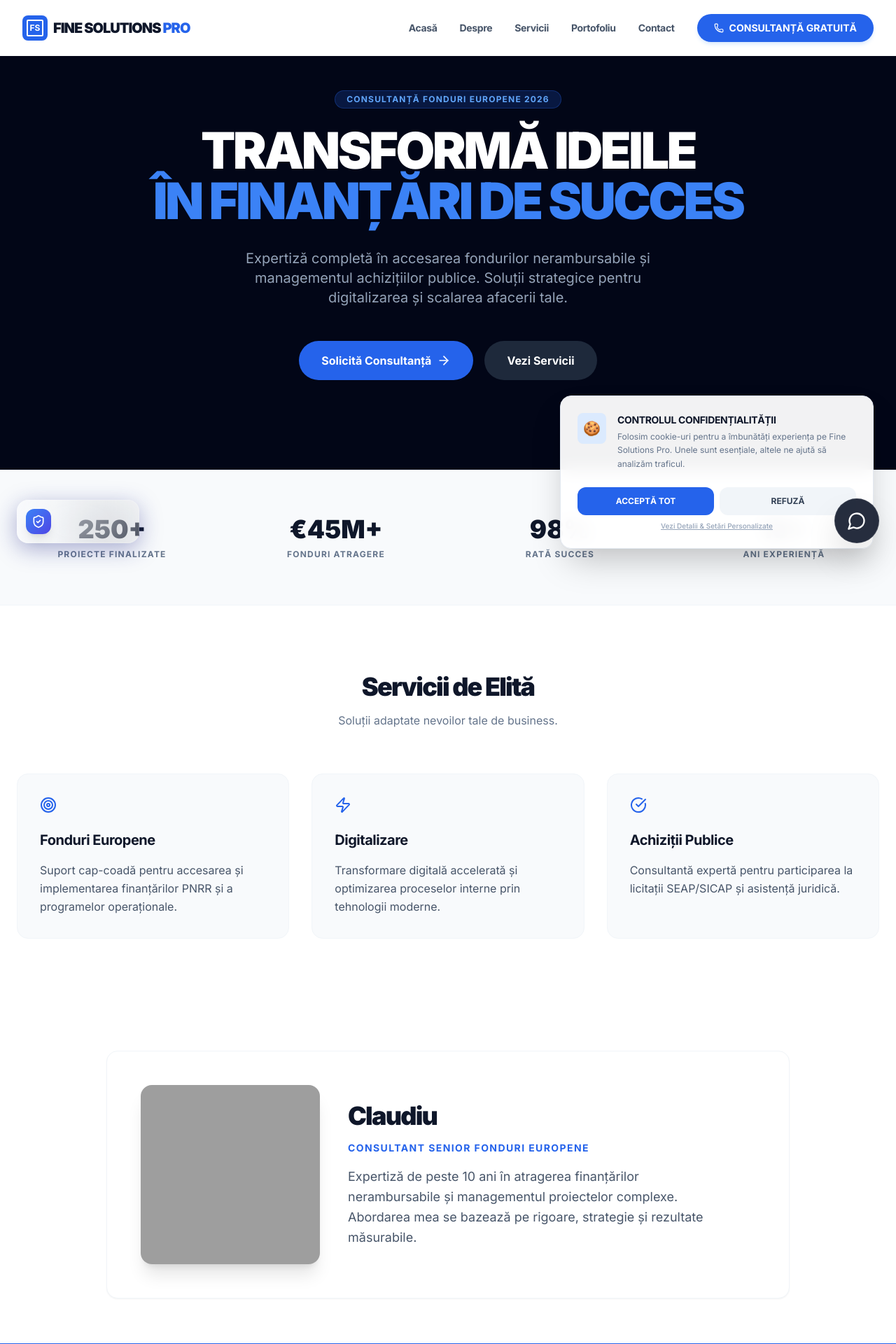
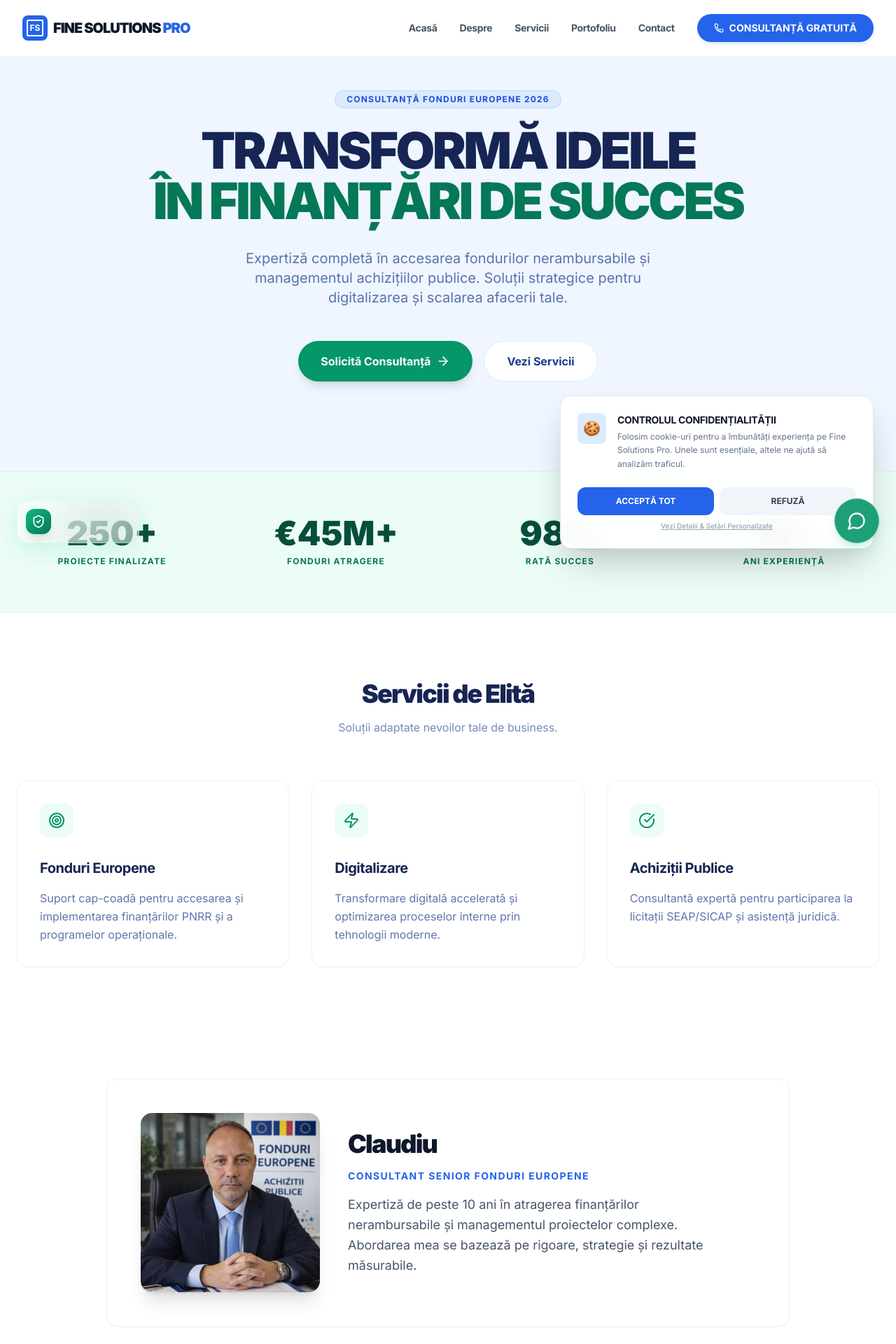
Before and after one commit to evialbert/FSPro, a Next.js app: page / in a window 1280 px wide. Shown: the top 1920 px of the page at 70% size. Built offline with nearby package versions, Linux system fonts and the light colour scheme; grey boxes are pictures that could not be loaded.

Commit message:
Update design: Paleta pastel blue & emerald olive

```diff
--- a/app/page.tsx
+++ b/app/page.tsx
@@ -7,67 +7,67 @@ export default function HomePage() {
   return (
     <main className="min-h-screen bg-white">
 
-      {/* 1. HERO SECTION - Impact vizual */}
-      <section className="bg-slate-950 text-white py-24 md:py-32 px-6">
+      {/* 1. HERO SECTION - Albastru Pastel (Calm, Încredere) */}
+      <section className="bg-blue-50 text-blue-950 py-24 md:py-32 px-6">
         <div className="max-w-5xl mx-auto text-center">
-          <span className="inline-block bg-blue-600/20 text-blue-400 font-bold px-4 py-1 rounded-full text-xs uppercase tracking-widest mb-6 border border-blue-600/30">
+          <span className="inline-block bg-blue-100 text-blue-700 font-bold px-4 py-1 rounded-full text-xs uppercase tracking-widest mb-6 border border-blue-200">
             Consultanță Fonduri Europene 2026
           </span>
           <h1 className="text-5xl md:text-7xl font-black tracking-tighter mb-8 leading-[0.9]">
             TRANSFORMĂ IDEILE <br />
-            <span className="text-blue-500">ÎN FINANȚĂRI DE SUCCES</span>
+            <span className="text-emerald-700">ÎN FINANȚĂRI DE SUCCES</span>
           </h1>
-          <p className="text-lg md:text-xl text-slate-400 mb-12 max-w-2xl mx-auto leading-relaxed">
+          <p className="text-lg md:text-xl text-blue-900/70 mb-12 max-w-2xl mx-auto leading-relaxed">
             Expertiză completă în accesarea fondurilor nerambursabile și managementul achizițiilor publice.
             Soluții strategice pentru digitalizarea și scalarea afacerii tale.
           </p>
           <div className="flex flex-col sm:flex-row gap-4 justify-center">
-            <Link href="/contact" className="bg-blue-600 hover:bg-blue-700 text-white font-bold py-4 px-8 rounded-full transition-all flex items-center justify-center gap-2">
+            <Link href="/contact" className="bg-emerald-600 hover:bg-emerald-700 text-white font-bold py-4 px-8 rounded-full transition-all flex items-center justify-center gap-2 shadow-lg hover:shadow-emerald-200">
               Solicită Consultanță <ArrowRight size={20} />
             </Link>
-            <Link href="/servicii" className="bg-slate-800 hover:bg-slate-700 text-white font-bold py-4 px-8 rounded-full transition-all">
+            <Link href="/servicii" className="bg-white hover:bg-slate-50 text-blue-900 font-bold py-4 px-8 rounded-full transition-all border border-blue-100">
               Vezi Servicii
             </Link>
           </div>
         </div>
       </section>
 
-      {/* 2. TRUST SECTION - Autoritate (Componentă creată anterior) */}
+      {/* 2. TRUST SECTION - Verde Măsliniu (Autoritate) */}
       <TrustSection />
 
-      {/* 3. SERVICII PREVIEW - Ce oferim */}
+      {/* 3. SERVICII PREVIEW - Curat, Minimalist */}
       <section className="py-24 px-6 max-w-7xl mx-auto">
         <div className="text-center mb-16">
-          <h2 className="text-4xl font-black text-slate-900 tracking-tighter mb-4">Servicii de Elită</h2>
-          <p className="text-slate-500">Soluții adaptate nevoilor tale de business.</p>
+          <h2 className="text-4xl font-black text-blue-950 tracking-tighter mb-4">Servicii de Elită</h2>
+          <p className="text-blue-900/60">Soluții adaptate nevoilor tale de business.</p>
         </div>
 
         <div className="grid md:grid-cols-3 gap-8">
           {[
-            { icon: <Target className="text-blue-600" />, title: "Fonduri Europene", desc: "Suport cap-coadă pentru accesarea și implementarea finanțărilor PNRR și a programelor operaționale." },
-            { icon: <Zap className="text-blue-600" />, title: "Digitalizare", desc: "Transformare digitală accelerată și optimizarea proceselor interne prin tehnologii moderne." },
-            { icon: <CheckCircle className="text-blue-600" />, title: "Achiziții Publice", desc: "Consultantă expertă pentru participarea la licitații SEAP/SICAP și asistență juridică." },
+            { icon: <Target className="text-emerald-600" />, title: "Fonduri Europene", desc: "Suport cap-coadă pentru accesarea și implementarea finanțărilor PNRR și a programelor operaționale." },
+            { icon: <Zap className="text-emerald-600" />, title: "Digitalizare", desc: "Transformare digitală accelerată și optimizarea proceselor interne prin tehnologii moderne." },
+            { icon: <CheckCircle className="text-emerald-600" />, title: "Achiziții Publice", desc: "Consultantă expertă pentru participarea la licitații SEAP/SICAP și asistență juridică." },
           ].map((item, i) => (
-            <div key={i} className="p-8 bg-slate-50 rounded-2xl border border-slate-100 hover:border-blue-200 transition-all hover:shadow-lg">
-              <div className="mb-6">{item.icon}</div>
-              <h3 className="text-xl font-bold mb-4">{item.title}</h3>
-              <p className="text-slate-600 leading-relaxed">{item.desc}</p>
+            <div key={i} className="p-8 bg-white rounded-2xl border border-blue-50 hover:border-emerald-200 transition-all hover:shadow-xl shadow-sm">
+              <div className="mb-6 p-3 bg-emerald-50 rounded-xl inline-block">{item.icon}</div>
+              <h3 className="text-xl font-bold text-blue-950 mb-4">{item.title}</h3>
+              <p className="text-blue-900/70 leading-relaxed">{item.desc}</p>
             </div>
           ))}
         </div>
       </section>
 
-      {/* 4. CONSULTANT PROFILE - Prezentarea lui Claudiu */}
+      {/* 4. CONSULTANT PROFILE */}
       <section className="py-16 px-6 max-w-5xl mx-auto">
         <ConsultantProfile />
       </section>
 
-      {/* 5. CTA FINAL - Conversie */}
-      <section className="py-20 px-6 bg-blue-600">
+      {/* 5. CTA FINAL - Olive Green (Conversie) */}
+      <section className="py-20 px-6 bg-emerald-600">
         <div className="max-w-4xl mx-auto text-center text-white">
           <h2 className="text-3xl md:text-4xl font-black mb-6 tracking-tighter">Pregătit să începi un proiect de succes?</h2>
-          <p className="text-blue-100 mb-10 text-lg">Contactează-ne astăzi pentru o evaluare preliminară gratuită a eligibilității firmei tale.</p>
-          <Link href="/contact" className="bg-white text-blue-600 font-bold py-4 px-10 rounded-full hover:bg-slate-100 transition-all shadow-xl">
+          <p className="text-emerald-100 mb-10 text-lg">Contactează-ne astăzi pentru o evaluare preliminară gratuită a eligibilității firmei tale.</p>
+          <Link href="/contact" className="bg-white text-emerald-700 font-bold py-4 px-10 rounded-full hover:bg-emerald-50 transition-all shadow-xl">
             Programează o discuție
           </Link>
         </div>
--- a/components/ConsultantProfile.tsx
+++ b/components/ConsultantProfile.tsx
@@ -1,28 +1,37 @@
 "use client";
+
 import Image from "next/image";
 
 export default function ConsultantProfile() {
   return (
-    <div className="bg-white p-8 md:p-12 rounded-2xl flex flex-col md:flex-row items-center gap-10 border border-slate-100 shadow-sm">
-      {/* Imagine statică, fără animații, pentru un look corporate */}
-      <div className="relative w-48 h-48 md:w-64 md:h-64 rounded-2xl overflow-hidden shadow-xl">
+    <section className="bg-white p-8 md:p-12 rounded-2xl border border-slate-100 shadow-sm flex flex-col md:flex-row items-center gap-10">
+
+      {/* Containerul Părinte:
+        Este esențial să aibă 'relative', o lățime/înălțime definită (w-48, h-48)
+        și 'overflow-hidden' pentru a decupa poza perfect.
+      */}
+      <div className="relative w-48 h-48 md:w-64 md:h-64 rounded-2xl overflow-hidden shadow-xl shrink-0">
         <Image
           src="/claudiu-consultant.jpg"
           alt="Claudiu - Consultant Senior"
           fill
+          priority
+          sizes="(max-width: 768px) 192px, 256px"
           className="object-cover"
-          priority
         />
       </div>
 
+      {/* Detalii Consultant */}
       <div className="space-y-4">
         <h3 className="text-4xl font-black text-slate-900 tracking-tighter">Claudiu</h3>
-        <p className="text-blue-600 font-bold uppercase text-sm tracking-widest">Consultant Senior Fonduri Europene</p>
+        <p className="text-blue-600 font-bold uppercase text-sm tracking-widest">
+          Consultant Senior Fonduri Europene
+        </p>
         <p className="text-slate-600 max-w-lg leading-relaxed text-lg">
           Expertiză de peste 10 ani în atragerea finanțărilor nerambursabile și managementul proiectelor complexe.
           Abordarea mea se bazează pe rigoare, strategie și rezultate măsurabile.
         </p>
       </div>
-    </div>
+    </section>
   );
 }
--- a/components/CookieSettings.tsx
+++ b/components/CookieSettings.tsx
@@ -6,6 +6,7 @@ import { ShieldCheck } from "lucide-react";
 export default function CookieSettings() {
   const handleOpenSettings = () => {
     if (typeof window !== "undefined") {
+      // Această funcție resetează consimțământul (necesită implementarea logicii tale de cookies)
       localStorage.removeItem("cookie-consent");
       window.location.reload();
     }
@@ -15,13 +16,16 @@ export default function CookieSettings() {
     <div className="fixed bottom-6 left-6 z-[100]">
       <button
         onClick={handleOpenSettings}
-        className="group relative flex items-center bg-white/10 backdrop-blur-2xl border border-white/20 p-3 rounded-2xl shadow-[0_8px_32px_0_rgba(31,38,135,0.37)] hover:bg-white/20 transition-all duration-300 hover:scale-105"
+        className="group relative flex items-center bg-white/40 backdrop-blur-2xl border border-emerald-100/50 p-3 rounded-2xl shadow-[0_8px_32px_0_rgba(16,185,129,0.15)] hover:bg-white/60 transition-all duration-300 hover:scale-105"
         aria-label="Setări Cookies"
       >
-        <div className="bg-gradient-to-br from-blue-500 to-indigo-600 p-2 rounded-xl text-white shadow-lg">
+        {/* Iconița cu gradient Emerald */}
+        <div className="bg-gradient-to-br from-emerald-500 to-emerald-700 p-2 rounded-xl text-white shadow-lg">
           <ShieldCheck size={20} />
         </div>
-        <span className="ml-3 text-[10px] font-bold text-white uppercase tracking-widest opacity-0 group-hover:opacity-100 transition-opacity duration-300 whitespace-nowrap">
+
+        {/* Text care apare la hover */}
+        <span className="ml-3 text-[10px] font-bold text-emerald-800 uppercase tracking-widest opacity-0 group-hover:opacity-100 transition-opacity duration-300 whitespace-nowrap">
           Privacy Center
         </span>
       </button>
--- a/components/FloatingContact.tsx
+++ b/components/FloatingContact.tsx
@@ -6,35 +6,54 @@ import { MessageCircle, Phone, Mail, X, MessageSquare, Send } from "lucide-react
 export default function FloatingContact() {
   const [isOpen, setIsOpen] = useState(false);
 
+  // Lista canalelor de contact
   const actions = [
     { name: "WhatsApp", icon: <Send size={22} />, color: "bg-[#25D366]", href: "https://wa.me/40700000000" },
     { name: "Messenger", icon: <MessageSquare size={22} />, color: "bg-[#0084FF]", href: "https://m.me/finesolutionspro" },
-    { name: "Email", icon: <Mail size={22} />, color: "bg-amber-500", href: "mailto:office@fspro.ro" },
-    { name: "Telefon", icon: <Phone size={22} />, color: "bg-red-500", href: "tel:+40700000000" },
+    { name: "Email", icon: <Mail size={22} />, color: "bg-emerald-600", href: "mailto:office@fspro.ro" },
+    { name: "Telefon", icon: <Phone size={22} />, color: "bg-emerald-700", href: "tel:+40700000000" },
   ];
 
   return (
     <div className="fixed bottom-6 right-6 z-[100] flex flex-col items-end gap-3">
-      <div className={`flex flex-col gap-3 transition-all duration-500 ${isOpen ? "opacity-100 translate-y-0 scale-100" : "opacity-0 translate-y-10 scale-90 pointer-events-none"}`}>
+
+      {/* Meniul de contact - Apare animat */}
+      <div
+        className={`flex flex-col gap-3 transition-all duration-500 ease-out ${
+          isOpen
+            ? "opacity-100 translate-y-0 scale-100"
+            : "opacity-0 translate-y-10 scale-90 pointer-events-none"
+        }`}
+      >
         {actions.map((action, index) => (
           <a
             key={index}
             href={action.href}
             target="_blank"
             rel="noopener noreferrer"
-            className={`${action.color} text-white p-4 rounded-2xl shadow-xl hover:scale-110 transition-transform flex items-center justify-center`}
+            className={`${action.color} text-white p-4 rounded-2xl shadow-xl hover:scale-110 transition-all duration-300 flex items-center justify-center`}
+            aria-label={action.name}
           >
             {action.icon}
           </a>
         ))}
       </div>
 
+      {/* Butonul de declanșare (Trigger) - Emerald Glassmorphism */}
       <button
         onClick={() => setIsOpen(!isOpen)}
-        className={`backdrop-blur-xl bg-slate-900/90 text-white w-16 h-16 rounded-[2rem] shadow-2xl border border-white/10 flex items-center justify-center transition-all duration-500 ${isOpen ? "rotate-180" : ""}`}
+        className={`backdrop-blur-xl bg-emerald-600/90 text-white w-16 h-16 rounded-[2rem] shadow-lg shadow-emerald-500/20 border border-white/20 flex items-center justify-center transition-all duration-500 hover:bg-emerald-700 ${
+          isOpen ? "rotate-180" : ""
+        }`}
+        aria-label="Contactează-ne"
       >
-        {isOpen ? <X size={28} /> : <MessageCircle size={28} className="animate-pulse" />}
+        {isOpen ? (
+          <X size={28} />
+        ) : (
+          <MessageCircle size={28} className="animate-pulse" />
+        )}
       </button>
+
     </div>
   );
 }
--- a/components/TrustSection.tsx
+++ b/components/TrustSection.tsx
@@ -1,5 +1,3 @@
-import React from "react";
-
 export default function TrustSection() {
   const stats = [
     { label: "Proiecte Finalizate", value: "250+" },
@@ -9,14 +7,17 @@ export default function TrustSection() {
   ];
 
   return (
-    <section className="py-16 bg-slate-50 border-y border-slate-100">
+    <section className="py-16 bg-emerald-50 border-y border-emerald-100">
       <div className="max-w-7xl mx-auto px-6 grid grid-cols-2 md:grid-cols-4 gap-12">
         {stats.map((stat, idx) => (
-          <div key={idx} className="text-center">
-            <div className="text-4xl font-black text-slate-900 mb-2">
+          <div key={idx} className="text-center group">
+            {/* Valoarea statistică - Verde măsliniu închis */}
+            <div className="text-4xl md:text-5xl font-black text-emerald-900 mb-2 transition-all group-hover:scale-105">
               {stat.value}
             </div>
-            <div className="text-xs font-bold text-slate-500 uppercase tracking-widest">
+
+            {/* Eticheta - Verde măsliniu mai deschis */}
+            <div className="text-[10px] md:text-xs font-bold text-emerald-700 uppercase tracking-widest">
               {stat.label}
             </div>
           </div>
```
Also changed, not shown: app/layout.tsx (+4 -4 lines), public/claudiu-consultant.jpg (renamed from public/consultant.jpg).
